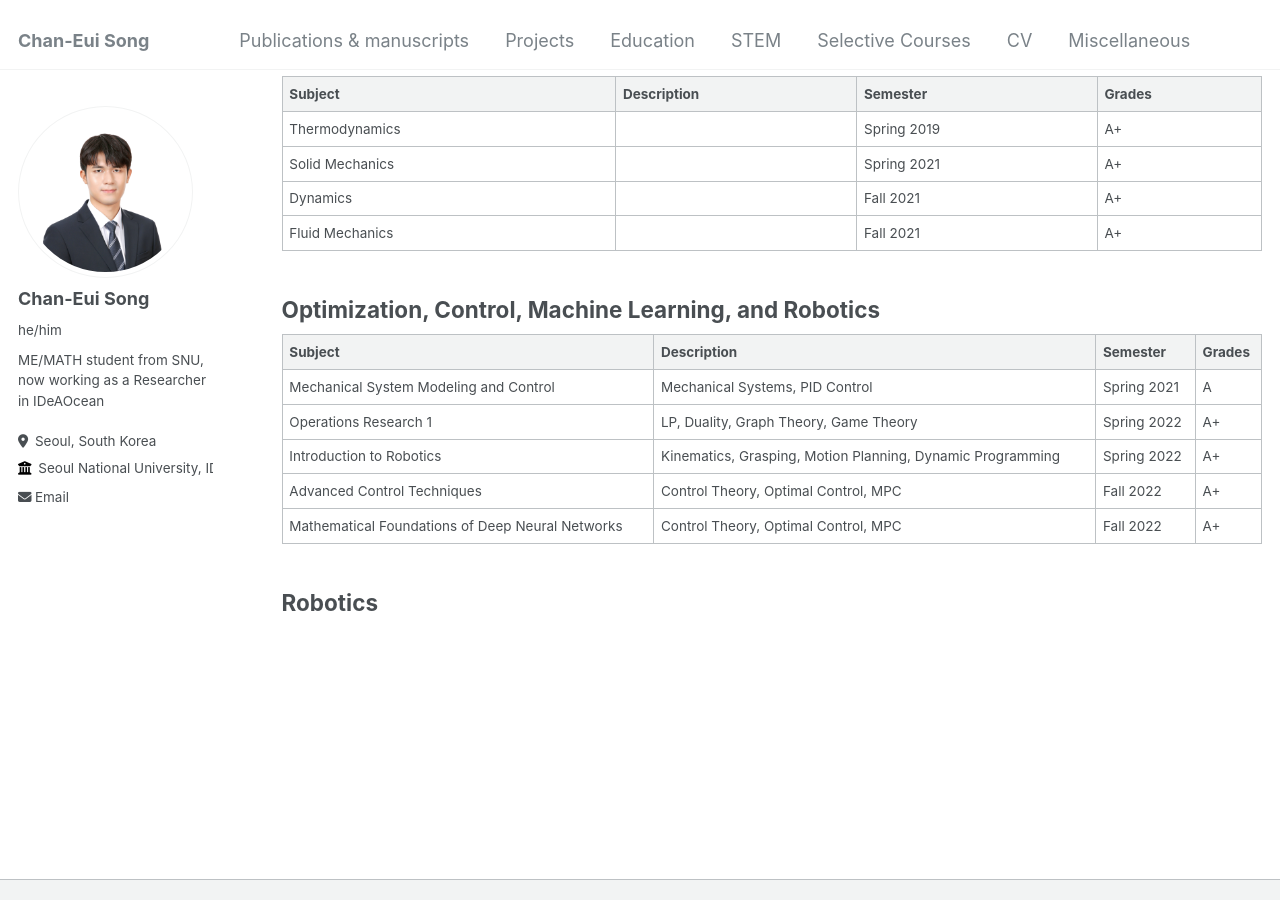
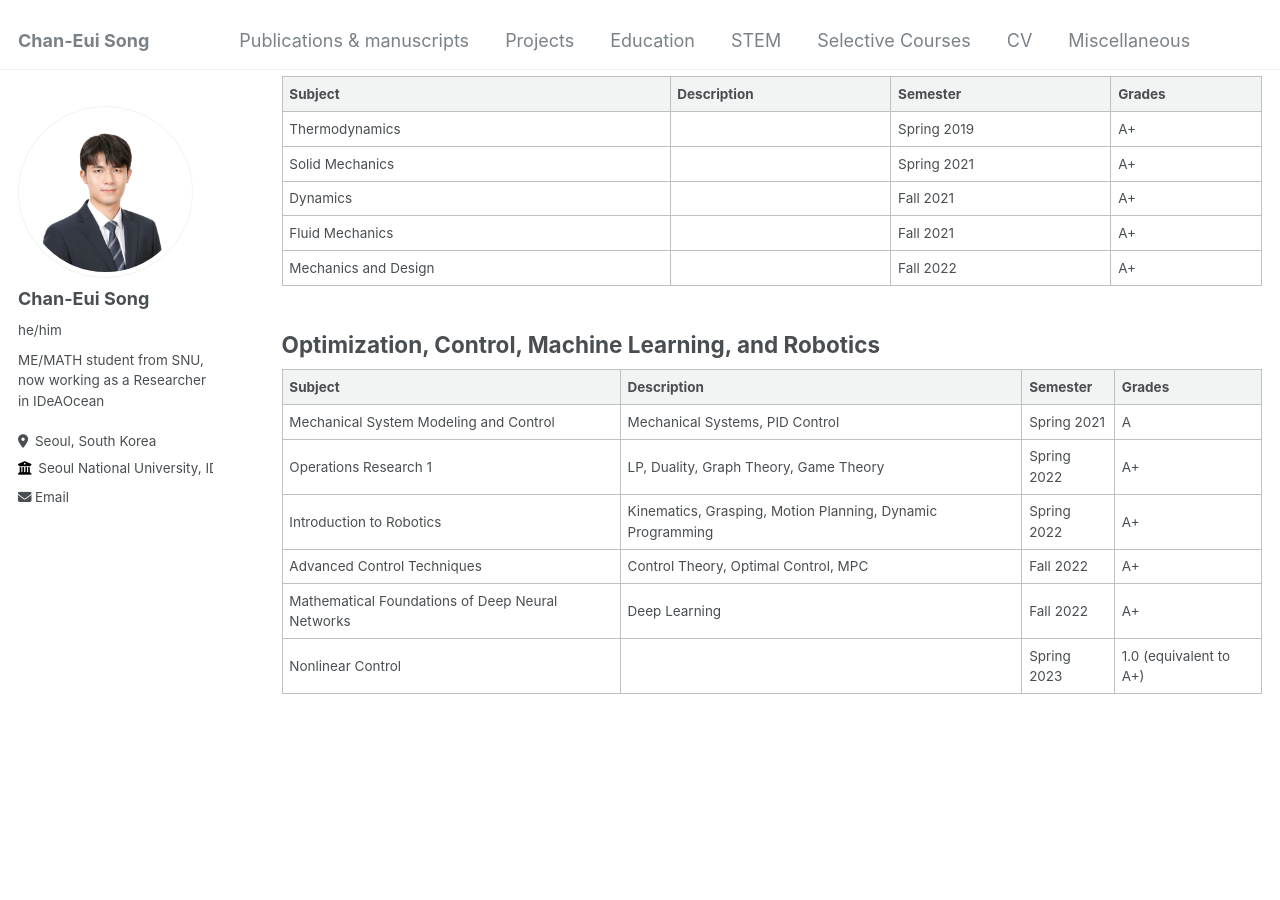
Before and after one commit to cksdml1014/chanisong, a Jekyll site: the page built from _pages/Selective Courses.md, in a window 1280 px wide and 900 px high, scrolled down 447 px. Built offline with Jekyll 4.4.1, drawn with Linux system fonts in a browser that asks for light colours.

Commit message:
Update Selective Courses.md

```diff
--- a/_pages/Selective Courses.md
+++ b/_pages/Selective Courses.md
@@ -28,6 +28,7 @@ author_profile: true
 | Solid Mechanics |   | Spring 2021  | A+     |
 | Dynamics |   | Fall 2021  | A+     |
 | Fluid Mechanics |   | Fall 2021  | A+     |
+| Mechanics and Design |   | Fall 2022  | A+     |
 
 
 
@@ -39,8 +40,5 @@ author_profile: true
 | Operations Research 1 | LP, Duality, Graph Theory, Game Theory | Spring 2022  | A+     |
 | Introduction to Robotics | Kinematics, Grasping, Motion Planning, Dynamic Programming | Spring 2022  | A+     |
 | Advanced Control Techniques | Control Theory, Optimal Control, MPC | Fall 2022  | A+     |
-| Mathematical Foundations of Deep Neural Networks | Control Theory, Optimal Control, MPC | Fall 2022  | A+     |
-
-
-
-## Robotics
+| Mathematical Foundations of Deep Neural Networks | Deep Learning | Fall 2022  | A+     |
+| Nonlinear Control |  | Spring 2023  | 1.0 (equivalent to A+)     |
```
